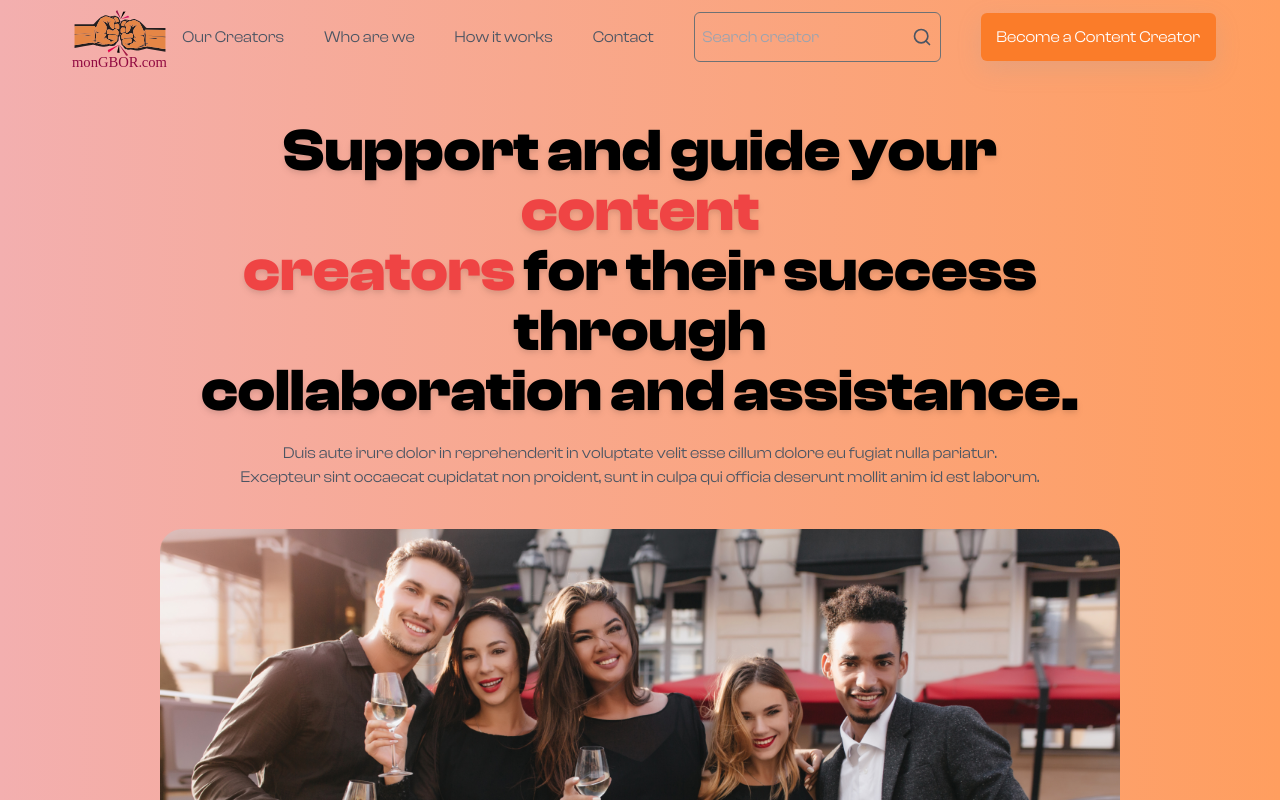
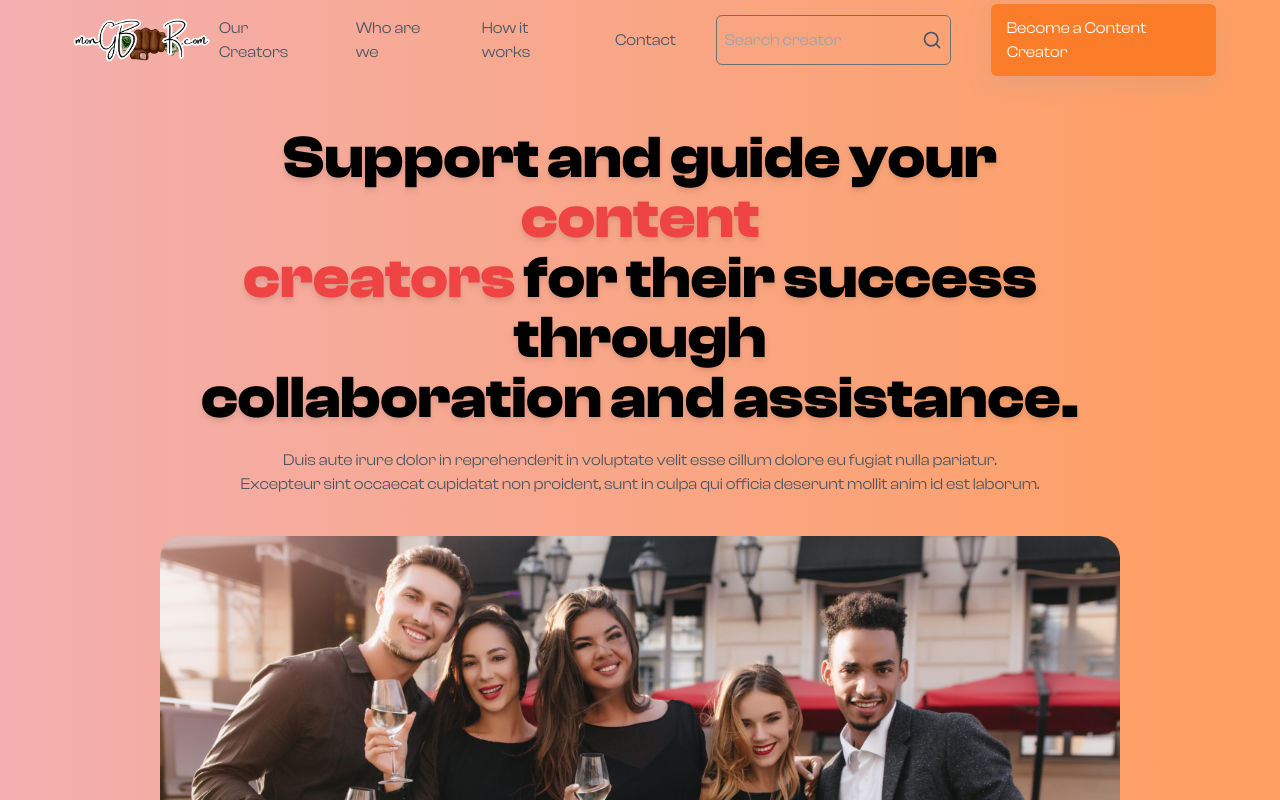
Before and after one commit to bdCalling-Sdt-hub/gbor-frontend, a React (Vite) app: page / in a window 1280 px wide. Shown: the top 800 px of the page. Built offline with nearby package versions, Linux system fonts and the light colour scheme.

Commit message:
some changes

```diff
--- a/src/Shared/Navbar/Navbar.jsx
+++ b/src/Shared/Navbar/Navbar.jsx
@@ -4,7 +4,7 @@ import { AiOutlineClose } from "react-icons/ai";
 import { FiSearch } from "react-icons/fi";
 import { HiOutlineMenuAlt1 } from "react-icons/hi";
 import { Link, useLocation, useNavigate } from "react-router-dom";
-import logo from "../../Images/client-logo.svg";
+import logo from "../../Images/monGBOR.com.png";
 import "./Navbar.css";
 
 const Navbar = () => {
@@ -28,9 +28,9 @@ const Navbar = () => {
   return (
     <nav className="lg:flex items-center w-full justify-between lg:px-16 py-1 bg-gradient-to-r from-[#f3afaf] to-[#ff9e5f] sticky top-0 z-50">
       {contextHolder}
-      <div className="flex items-center justify-between px-2 pt-1">
+      <div className="flex items-center justify-between px-2 py-2">
         <Link to="/">
-          <img className="w-16 md:w-24" src={logo} alt="logo" />
+          <img className="w-16 md:w-36" src={logo} alt="logo" />
         </Link>
         <div
           className="lg:hidden cursor-pointer text-white active:duration-300"
```
Also changed, not shown: src/Images/monGBOR.com.png (added).
